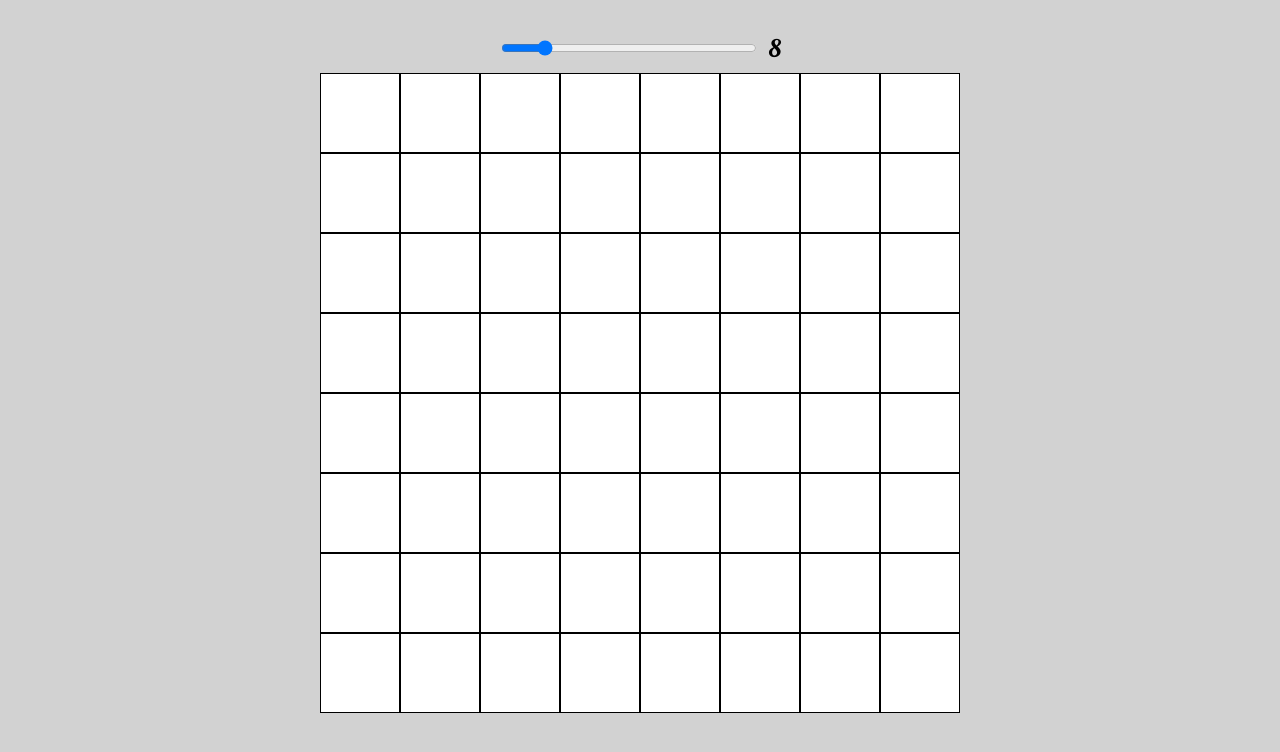
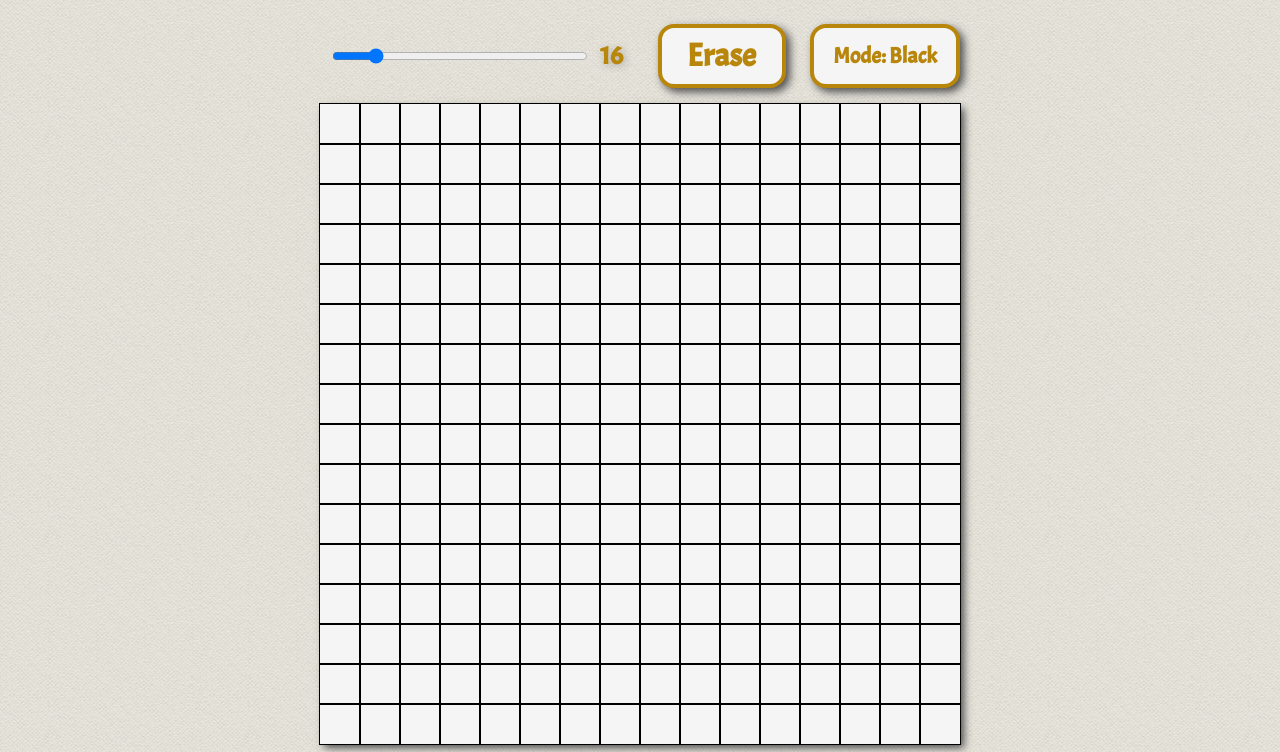
Before and after one commit to Sillor/etch-a-sketch, a plain HTML site: page index.html in a window 1280 px wide. Shown: the part 151-903 px from the top of the page. Before the commit the page ends 872 px from the top, so only its background shows below. Drawn offline with Linux system fonts and the light colour scheme.

Commit message:
Add ui improvements

```diff
--- a/css/style.css
+++ b/css/style.css
@@ -1,5 +1,16 @@
 * {
-    font-family: 'Lobster', cursive;
+    font-family: 'Acme', sans-serif;
+    color: darkgoldenrod;
+}
+
+.grid-container,
+button {
+    box-shadow: 4px 4px 8px #4e4e4e;
+}
+
+h1,
+.slider-value {
+    text-shadow: 2px 2px 8px #00000039;
 }
 
 h1 {
@@ -7,12 +18,10 @@ h1 {
 }
 
 body {
-    background-color: rgb(210, 210, 210);
+    background-image: url("../images/background.jpg");
     display: flex;
     flex-direction: column;
     align-items: center;
-    min-height: 100vh;
-
 }
 
 .content {
@@ -24,28 +33,55 @@ body {
     height: 100%;
 }
 
+.controls {
+    display: flex;
+    flex-direction: row;
+    justify-content: space-between;
+    width: 640px;
+    margin-bottom: 16px;
+}
+
+button {
+    width: 128px;
+    height: 64px;
+    border-radius: 16px;
+    border: 4px solid darkgoldenrod;
+    background-color: #f5f5f5;
+    font-weight: bold;
+}
+
+#erase {
+    font-size: 32px;
+}
+
+#mode {
+    width: 150px;
+    font-size: 22px;
+}
+
 .grid-container {
     display: flex;
     flex-wrap: wrap;
     height: 640px;
     width: 640px;
-    background-color: white;
+    background-color: #f5f5f5;
 }
 
 .grid-item {
     box-sizing: border-box;
-    border: 1px solid black;
+    outline: 1px solid black;
 }
 
-.slide-container {
+.slider-container {
     display: flex;
     flex-direction: row;
-    font-size: 24px;
+    align-items: center;
+    font-size: 26px;
+    font-weight: bold;
     gap: 10px;
     margin: 10px;
 }
 
 #myRange {
     width: 256px;
-    background: red;
 }
--- a/index.html
+++ b/index.html
@@ -10,15 +10,18 @@
     <title>Etch-A-Sketch</title>
     <link rel="preconnect" href="https://fonts.googleapis.com">
     <link rel="preconnect" href="https://fonts.gstatic.com" crossorigin>
-    <link href="https://fonts.googleapis.com/css2?family=Lobster&display=swap" rel="stylesheet">
-</head>
+    <link href="https://fonts.googleapis.com/css2?family=Acme&display=swap" rel="stylesheet"></head>
 
 <body>
     <h1>Etch-A-Sketch</h1>
     <div class="content">
-        <div class="slide-container">
-            <input type="range" class="slider" min="1" max="100" value="16" id="myRange">
-            <div class="slider-value">8</div>
+        <div class="controls">
+            <div class="slider-container">
+                <input type="range" class="slider" min="1" max="100" value="16" id="myRange">
+                <div class="slider-value">16</div>
+            </div>
+            <button id="erase">Erase</button>
+            <button id="mode">Mode: Black</button>
         </div>
         <div class="grid-container"></div>
     </div>
--- a/js/script.js
+++ b/js/script.js
@@ -1,6 +1,23 @@
-const DEFAULT_SIZE = 8;
+const DEFAULT_SIZE = 16;
 
 let grid = document.querySelector('.grid-container');
+let slider = document.querySelector('#myRange');
+let sliderValue = document.querySelector('.slider-value');
+let eraseButton = document.querySelector('#erase');
+let modeButton = document.querySelector('#mode');
+
+let mode = 'black';
+
+function rgbToHex(r, g, b) {
+    return "#" + ((1 << 24) + (r << 16) + (g << 8) + b).toString(16).slice(1);
+}
+
+function getRandomColor() {
+    let r = Math.floor(Math.random() * 256);
+    let g = Math.floor(Math.random() * 256);
+    let b = Math.floor(Math.random() * 256);
+    return rgbToHex(r, g, b);
+}
 
 function resetGrid() {
     grid.textContent = '';
@@ -20,17 +37,32 @@ function setGrid(size) {
     let gridItems = document.querySelectorAll('.grid-item');
     gridItems.forEach(gridItem => {
         gridItem.addEventListener('mouseover', () => {
-            gridItem.style.backgroundColor = 'black';
+            if (mode === 'black') {
+                gridItem.style.backgroundColor = 'black';
+            }
+            else  {
+                gridItem.style.backgroundColor = `${getRandomColor()}`;
+            }
         });
     });
 }
 
 setGrid(DEFAULT_SIZE);
 
-let slider = document.querySelector('#myRange');
-let sliderValue = document.querySelector('.slider-value');
-
-slider.oninput = function() {
+slider.oninput = function () {
     setGrid(this.value);
     sliderValue.innerHTML = this.value;
 }
+
+eraseButton.onclick = function () { setGrid(slider.value); }
+
+modeButton.onclick = function () {
+    if (mode === 'black') {
+        mode = 'random';
+        modeButton.innerHTML = 'Mode: Random';
+    }
+    else {
+        mode = 'black';
+        modeButton.innerHTML = 'Mode: Black';
+    }
+}
```
Also changed, not shown: images/background.jpg (added).
